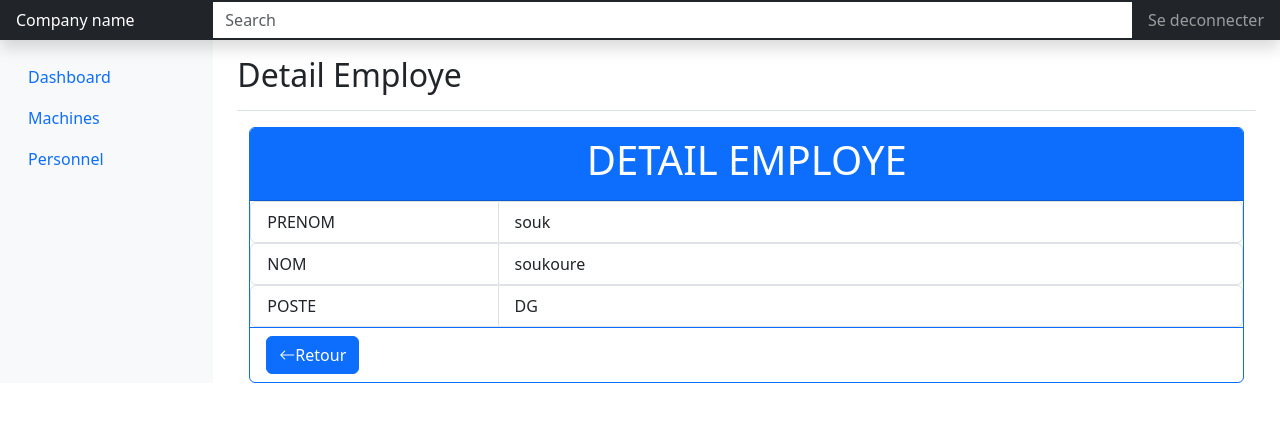
After one commit to Salmane95140/ITManagment, a Django app: page /personne/1 in a window 1280 px wide. The commit adds this page. Shown: the top 422 px of the page. Run offline with Django 4.2, Linux system fonts and the light colour scheme; data comes from the database, SQL or seed files in the repository; some libraries are stand-ins or nearby versions.

Commit message:
detail personnel employe

```diff
--- /dev/null
+++ b/it/templates/personne_detail.html
@@ -0,0 +1,32 @@
+{% extends "index.html" %}
+
+{% block content %}
+<div class="container">
+  <div class="card border-primary">
+    <div class="card-header text-center bg-primary text-white">
+      <h1>DETAIL EMPLOYE</h1>
+    </div>
+    <div>
+      <ul class="list-group list-group-horizontal-xl ">
+        <li class="list-group-item col-sm-3">PRENOM </li>
+        <li class="list-group-item col-sm-9">{{ personne.nom}}</li>
+      </ul>
+    </div>
+    <div>
+      <ul class="list-group list-group-horizontal-xl ">
+        <li class="list-group-item col-sm-3">NOM</li>
+        <li class="list-group-item col-sm-9">{{ personne.prenom}}</li>
+      </ul>
+    </div>
+    <div>
+      <ul class="list-group list-group-horizontal-xl ">
+        <li class="list-group-item col-sm-3">POSTE</li>
+        <li class="list-group-item col-sm-9">{{ personne.poste }}</li>
+      </ul>
+    </div>
+    <div class="card-footer bg-transparent border-primary">
+      <a href="{% url 'list_personnes' %}"><button class="btn btn-primary"><i class="bi bi-arrow-left"></i>Retour</button></a>
+      </div>
+  </div>
+</div>
+{% endblock %}
--- a/it/templates/personne_list.html
+++ b/it/templates/personne_list.html
@@ -27,7 +27,11 @@
               <td>{{ personne.nom}}</td>
               <td>{{ personne.poste}}</td>
               <td>
-
+                <a href="{% url 'detail_personne' personne.id %}">
+                  <button type="button" class="btn btn-secondary">
+                      <i class="bi bi-eye-fill"></i>
+                  </button>
+                </a>
               </td>
             </tr>
           {% endfor %}
--- a/it/urls.py
+++ b/it/urls.py
@@ -9,4 +9,5 @@ urlpatterns = [
     path('machine/delete/<pk>', views.machine_delete_view, name='delete_machine'),
     path('personne', views.personne_list_view, name='list_personnes'),
     path('personne/add', views.personne_add_form, name='add_personne'),
+    path('personne/<pk>', views.personne_detail_view, name='detail_personne'),
 ]
--- a/it/views.py
+++ b/it/views.py
@@ -74,3 +74,8 @@ def personne_add_form(request) :
         form = PersonneForm()
 
     return render(request, "add_personne.html", {"form": form})
+
+def personne_detail_view(request, pk):
+    personne = Personne.objects.get(id=pk)
+    context = {'personne' : personne, 'head_title' : "Detail Employe"}
+    return render(request, 'personne_detail.html', context)
```
